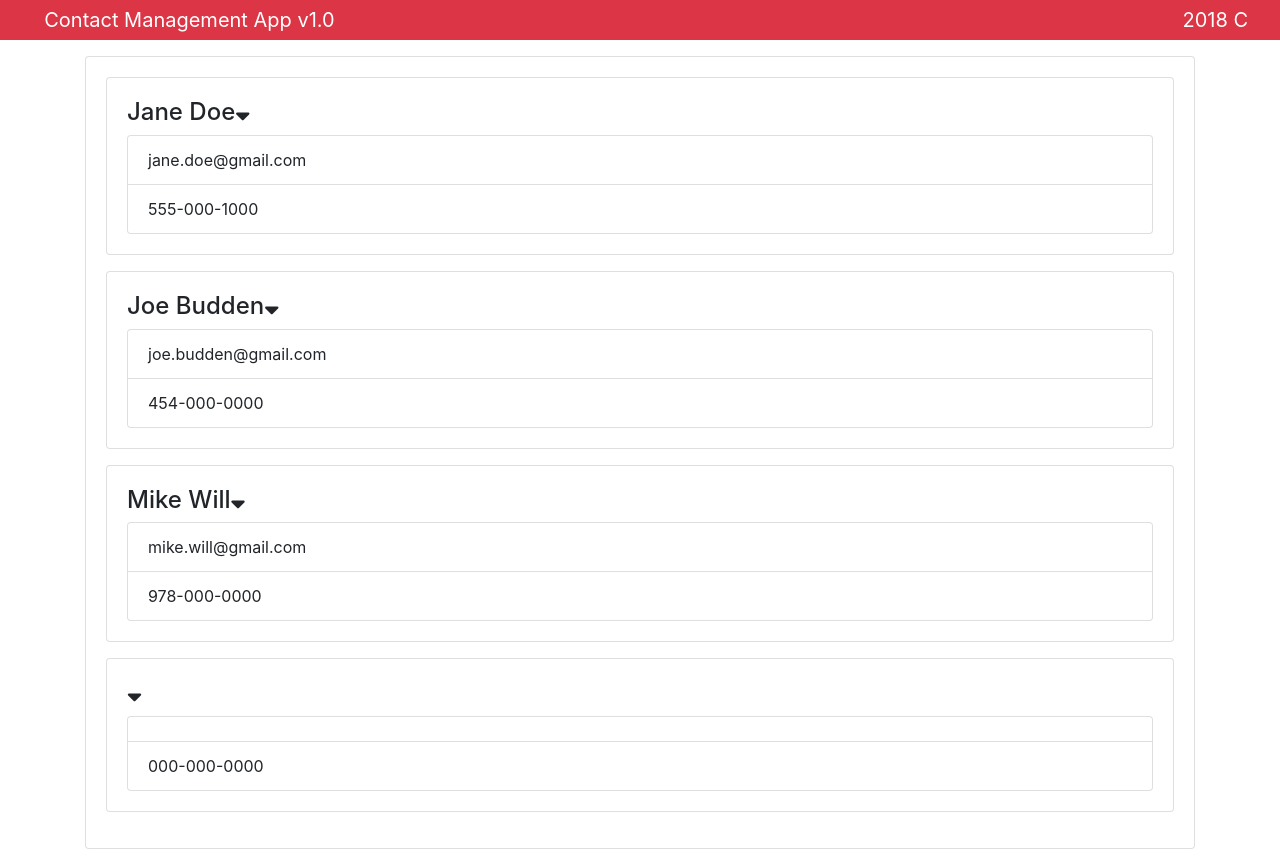
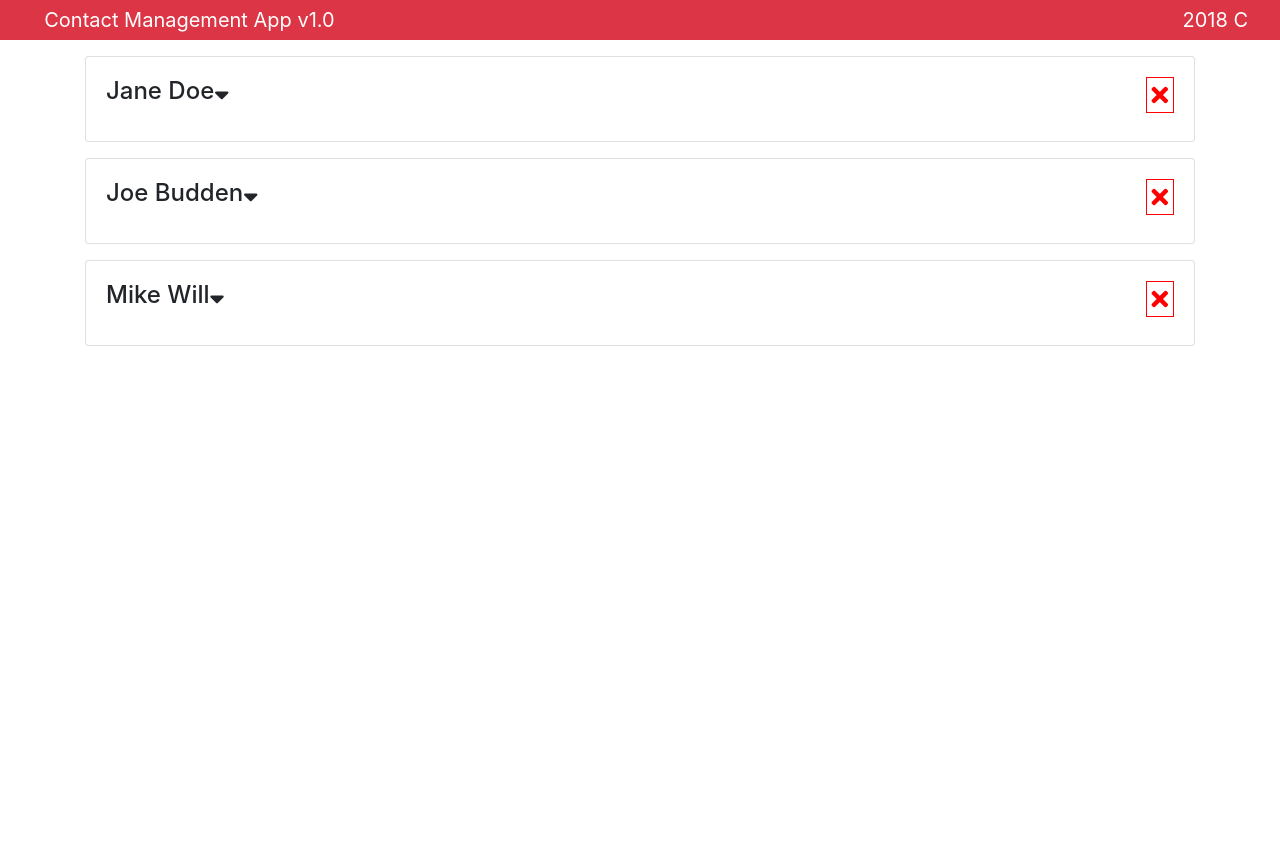
Before and after one commit to Maccauhuru/React-Contact-Manager-App, a React (Create React App) app: page / in a window 1280 px wide. After the commit the page ends 800 px from the top, so only its background shows below. Built offline with nearby package versions, Linux system fonts and the light colour scheme.

Commit message:
new Context added for global state

```diff
--- a/src/App.jsx
+++ b/src/App.jsx
@@ -1,18 +1,21 @@
 import React, { Component } from "react";
 import Header from "./components/Header";
+import { Provider } from "./context";
 import Contacts from "./components/Contacts";
 import "bootstrap/dist/css/bootstrap.min.css";
+
 
 class App extends Component {
     render() {
         return (
-            <div className="App">
-                <Header title={"Contact Management App v1.0"}/>
-                <div className="container">
-                    <Contacts/>
+            <Provider>
+                <div>
+                    <Header title={"Contact Management App v1.0"}/>
+                    <div className="container">
+                        <Contacts/>
+                    </div>
                 </div>
-
-            </div>
+            </Provider>
         );
     }
 }
--- a/src/components/Contact.jsx
+++ b/src/components/Contact.jsx
@@ -1,27 +1,35 @@
 import React,{ Component } from "react";
 import PropTypes from "prop-types";
 
-class Contact extends Component{
-        state = {active : true};
-        handleClick = (x,_e) => {
-        console.log(x.email,_e.target);
-    }
+class Contact extends Component {
+        state = {showContactInfo : false};
+
+        onShowClick = () => {
+        this.setState({
+            showContactInfo : !this.state.showContactInfo
+        });
+    };
+        onDeleteClick = () => {
+        this.props.deleteClickHandler();
+    };
     render(){
         const { name, email , phone } = this.props.contact;
+        const { showContactInfo } = this.state;
         return(
             <div className="card card-body mb-3">
-                <h4>{name}<i className="fas fa-sort-down" onClick={this.handleClick.bind(this,{name,email,phone})}></i></h4>
-                <ul className="list-group">
+                <h4>{name}<i className="fas fa-sort-down" onClick={this.onShowClick} style={{cursor:'pointer'}}></i><i onClick={this.onDeleteClick} className='fas fa-times' style={{cursor:'pointer',float:'right', color:'red' , border:'1px solid red' ,padding:'5px'}}></i></h4>
+                {showContactInfo && <ul className="list-group">
                     <li className="list-group-item">{email}</li>
                     <li className="list-group-item">{phone}</li>
-                </ul>
+                </ul>}
             </div>
         );
-    }
+    };
 }
 
 Contact.propTypes = {
-    contact: PropTypes.object.isRequired
+    contact: PropTypes.object.isRequired,
+    deleteClickHandler :PropTypes.func.isRequired
 };
 
 export default Contact;
--- a/src/components/Contacts.jsx
+++ b/src/components/Contacts.jsx
@@ -1,40 +1,29 @@
 import React, { Component } from "react";
 import Contact from "./Contact";
+import { Consumer } from "../context";
+
 
 class Contacts extends Component {
-state = {
-    contacts: [{
-            id: 1,
-            name: "Jane Doe",
-            email: "jane.doe@gmail.com",
-            phone: "555-000-1000"
-        }, {
-            id: 2,
-            name: "Joe Budden",
-            email: "joe.budden@gmail.com",
-            phone: "454-000-0000"
-        }, {
-            id: 3,
-            name: "Mike Will",
-            email: "mike.will@gmail.com",
-            phone: "978-000-0000"
-        },
-        {
-            id: 4,
-            name: "",
-            email: "",
-            phone: "000-000-0000"
-        }
-    ]
+deleteContact = (id) => {
+    const { contacts } = this.state;
+    const newcontacts = contacts.filter(contact => contact.id !== id);
+    this.setState({
+        contacts : newcontacts
+    });
 };
     render() {
-        const { contacts } = this.state;
         return (
-            <div className="card card-body mb-3">
-                {contacts.map(contact=><Contact key={contact.id} contact={contact}/>)}
-            </div>
-        );
-    }
-}
+            <Consumer>
+            {value => {
+            const { contacts } = value;
+            return(
+                <React.Fragment>
+                    {contacts.map(contact=><Contact key={contact.id} contact={contact} deleteClickHandler={this.deleteContact.bind(this,contact.id)}/>)}
+                </React.Fragment>
+                );
+            }}
+            </Consumer>);
+    };
+};
 
 export default Contacts;
--- a/src/components/Header.jsx
+++ b/src/components/Header.jsx
@@ -2,7 +2,7 @@ import React from "react";
 import PropTypes from "prop-types";
 
 const Header =(props) => {
-    const { title,subtitle} = props;
+    const { title,subtitle } = props;
     return (
         <nav className="navbar navbar-expand-sm navbar-dark bg-danger mb-3 py-0">
             <div className="container">
@@ -29,7 +29,8 @@ Header.defaultProps ={
 };
 
 Header.propTypes={
-    title : PropTypes.string.isRequired
+    title : PropTypes.string.isRequired,
+    subtitle : PropTypes.string
 };
 
 export default Header;
--- /dev/null
+++ b/src/context.js
@@ -0,0 +1,31 @@
+import React,{ Component } from "react";
+const Context = React.createContext();
+
+export class Provider extends Component {
+    state = {
+            contacts: [{
+                id: 1,
+                name: "Jane Doe",
+                email: "jane.doe@gmail.com",
+                phone: "555-000-1000"
+            }, {
+                id: 2,
+                name: "Joe Budden",
+                email: "joe.budden@gmail.com",
+                phone: "454-000-0000"
+            }, {
+                id: 3,
+                name: "Mike Will",
+                email: "mike.will@gmail.com",
+                phone: "978-000-0000"
+            }]
+    }
+    render(){
+        return(
+            <Context.Provider value={this.state}>
+            {this.props.children}
+            </Context.Provider>
+        )
+    }
+}
+export const Consumer = Context.Consumer;
```
